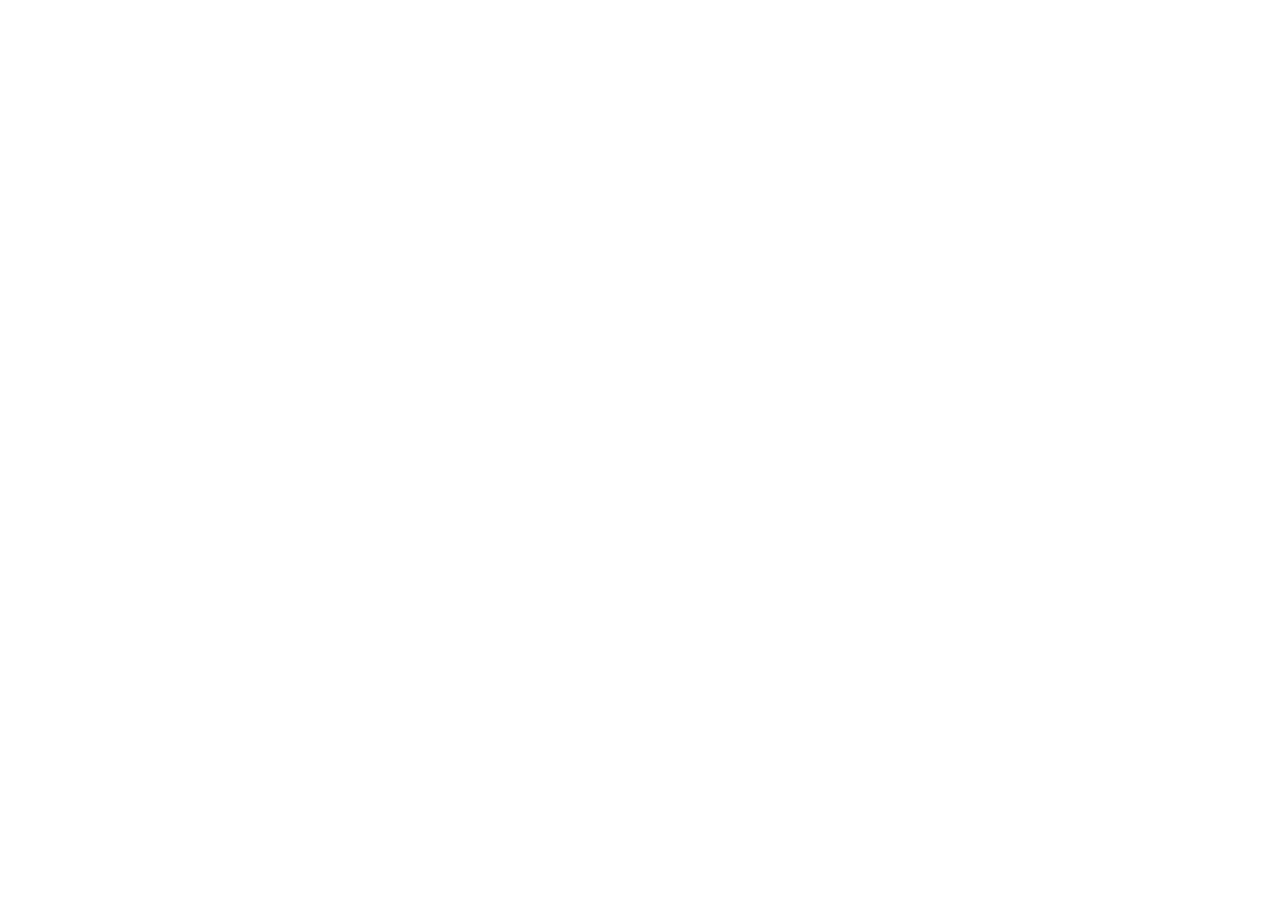
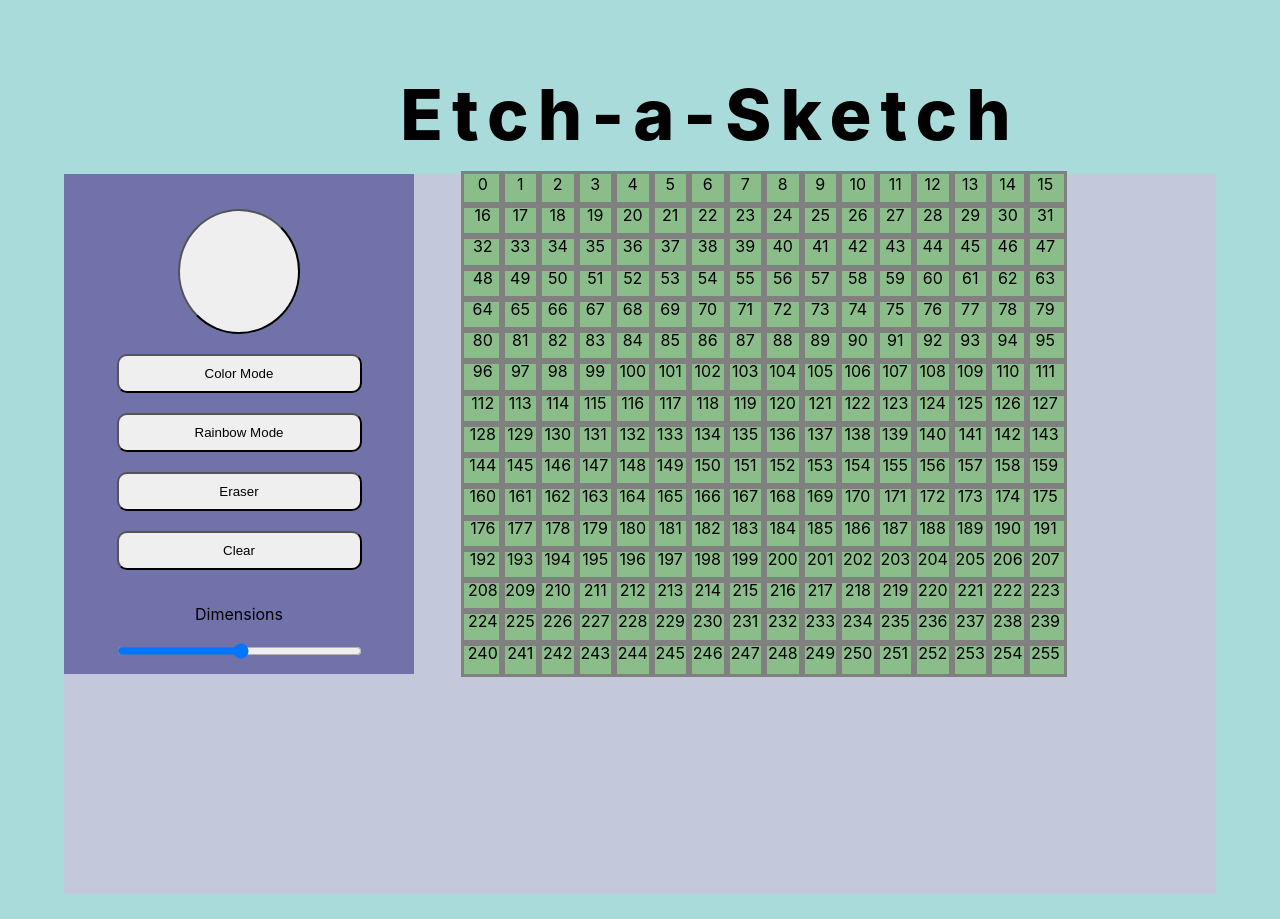
Before and after one commit to Kamari93/odin-etch-a-sketch, a plain HTML site: page index.html in a window 1280 px wide. Before the commit the page ends 800 px from the top, so only its background shows below. Drawn offline with Linux system fonts and the light colour scheme.

Commit message:
Add first draft of etch-a-sketch

```diff
--- a/index.html
+++ b/index.html
@@ -7,7 +7,19 @@
     <link rel="stylesheet" href="style.css">
 </head>
 <body>
-    <div class="container"></div>
+    <div class="title"><h1>Etch-a-Sketch</h1></div>
+    <div class="main-container">
+        <div class="side-btns">
+            <button class="color-picker"></button>
+            <button class="color-mode">Color Mode</button>
+            <button class="rainbow">Rainbow Mode</button>
+            <button class="eraser">Eraser</button>
+            <button class="clear-btn">Clear</button>
+            <label for="box-size">Dimensions</label>
+            <input type="range" id="box-size" name="box-size" min="1" max="64">
+        </div>
+        <div class="sketch-pad"></div>
+    </div>
 </body>
 <script src="script.js"></script>
 </html>
--- a/script.js
+++ b/script.js
@@ -0,0 +1,26 @@
+const sketchPad = document.querySelector(".sketch-pad");
+let row = 16;
+let column = 16;
+sketchPad.style.display = "grid";
+sketchPad.style.gridTemplateRows = `repeat(${row}, 1fr)`;
+sketchPad.style.gridTemplateColumns = `repeat(${column}, 1fr)`;
+
+for (let i = 0; i < row * column; i++) {
+    box = document.createElement("div");
+    box.classList.add("box");
+    box.style.outline = "solid grey";
+    box.textContent = `${i}`;
+    box.style.textAlign = "center";
+    sketchPad.appendChild(box);
+}
+// let box;
+
+// for (let i = 0; i <= 682; i++) {
+//     box = document.createElement("div");
+//     box.classList.add("box");
+//     sketchPad.appendChild(box);
+// }
+
+// function getsquares(rows, columns) {
+
+// }
--- a/style.css
+++ b/style.css
@@ -0,0 +1,93 @@
+body {
+    background: rgb(170, 219, 219);
+    font-family: -apple-system, BlinkMacSystemFont, 'Segoe UI', Roboto, Oxygen, Ubuntu, Cantarell, 'Open Sans', 'Helvetica Neue', sans-serif;
+    margin: 0;
+    min-height: 100vh;
+    display: flex;
+    flex-direction: column;
+    justify-content: flex-start;
+    align-items: center;
+    padding: 25px 200px;
+    /* overflow-y: hidden; */
+    /**hide vertical*/
+    overflow-x: hidden;
+    /**hide horizontal*/
+}
+
+.title {
+    margin-bottom: -30px;
+    margin-left: 140px;
+}
+
+.title h1 {
+    font-size: 70px;
+    letter-spacing: 9px;
+    font-weight: 800;
+}
+
+.main-container {
+    background: rgb(195, 201, 219);
+    display: flex;
+    height: 90vh;
+    width: 90vw;
+    gap: 50px;
+}
+
+.side-btns {
+    display: flex;
+    flex-direction: column;
+    background: rgb(114, 114, 171);
+    gap: 20px;
+    height: 500px;
+    width: 350px;
+    align-items: center;
+}
+
+/* .sketch-pad {
+    display: grid;
+    flex-wrap: wrap;
+    background: rgb(138, 189, 138);
+    height: 500px;
+    width: 600px;
+} */
+
+/* .sketch-pad {
+    display: grid;
+    grid-template-columns: repeat(16, 1fr);
+    grid-template-rows: repeat(16, 1fr);
+    grid-column-gap: 0px;
+    grid-row-gap: 0px;
+    height: 500px;
+    width: 600px;
+    background: rgb(138, 189, 138);
+} */
+
+.sketch-pad {
+    height: 500px;
+    width: 600px;
+    background: rgb(138, 189, 138);
+}
+
+.color-picker {
+    margin-top: 10%;
+    border-radius: 50%;
+    height: 25%;
+    width: 35%;
+}
+
+button {
+    width: 70%;
+    padding: 10px;
+    border-radius: 10px;
+}
+
+label {
+    margin-top: auto;
+    margin-bottom: -15px;
+}
+
+input {
+    width: 70%;
+    margin-top: auto;
+    margin-bottom: auto;
+}
```
